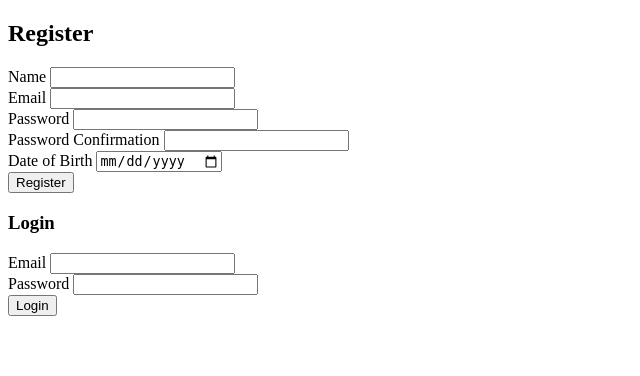
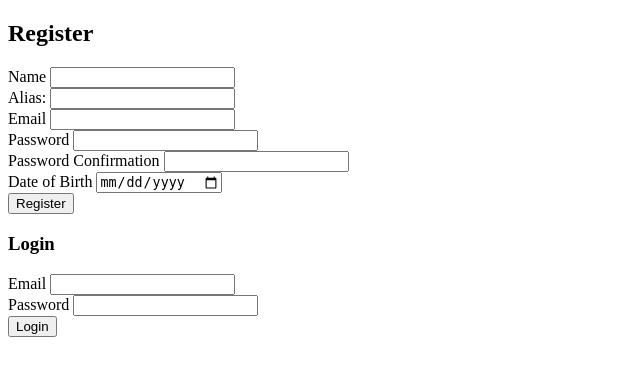
Before and after one commit to thedesk101/test, a Django app: page / in a window 1280 px wide. Shown: the top 376 px of the page, without its empty margins (0-640 px from the left). Run offline with Django 3.2, Linux system fonts and the light colour scheme; parts of the project's set-up code (start-up, migrations or seed data) failed here and were passed over.

Commit message:
updated index

```diff
--- a/apps/main/templates/main/index.html
+++ b/apps/main/templates/main/index.html
@@ -12,6 +12,10 @@
  			<div>
  			 <label>Name</label>
  			 <input type="text" name="name">
+ 			</div>
+ 			<div>
+ 			 <label for="alias">Alias: </label>
+             <input type="text" name="alias" value="">
  			</div>
  			<div>
  			 <label>Email</label>
```
Also changed, not shown: db.sqlite3.
